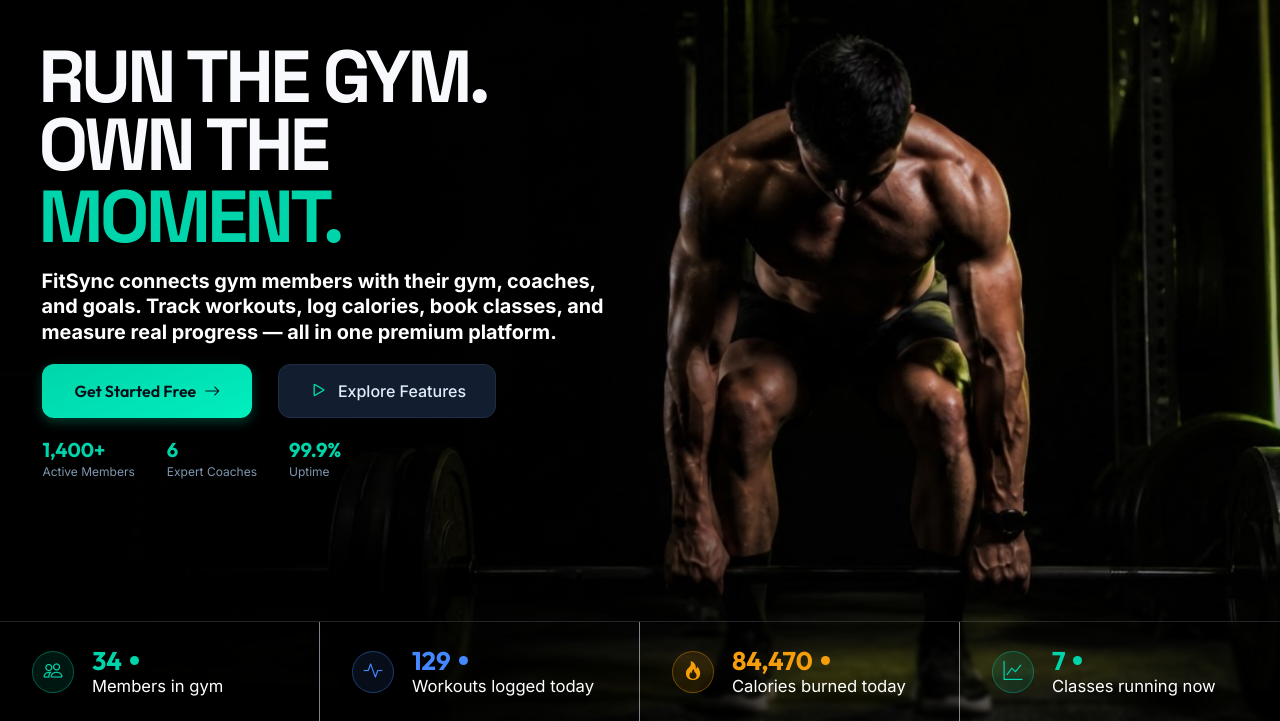
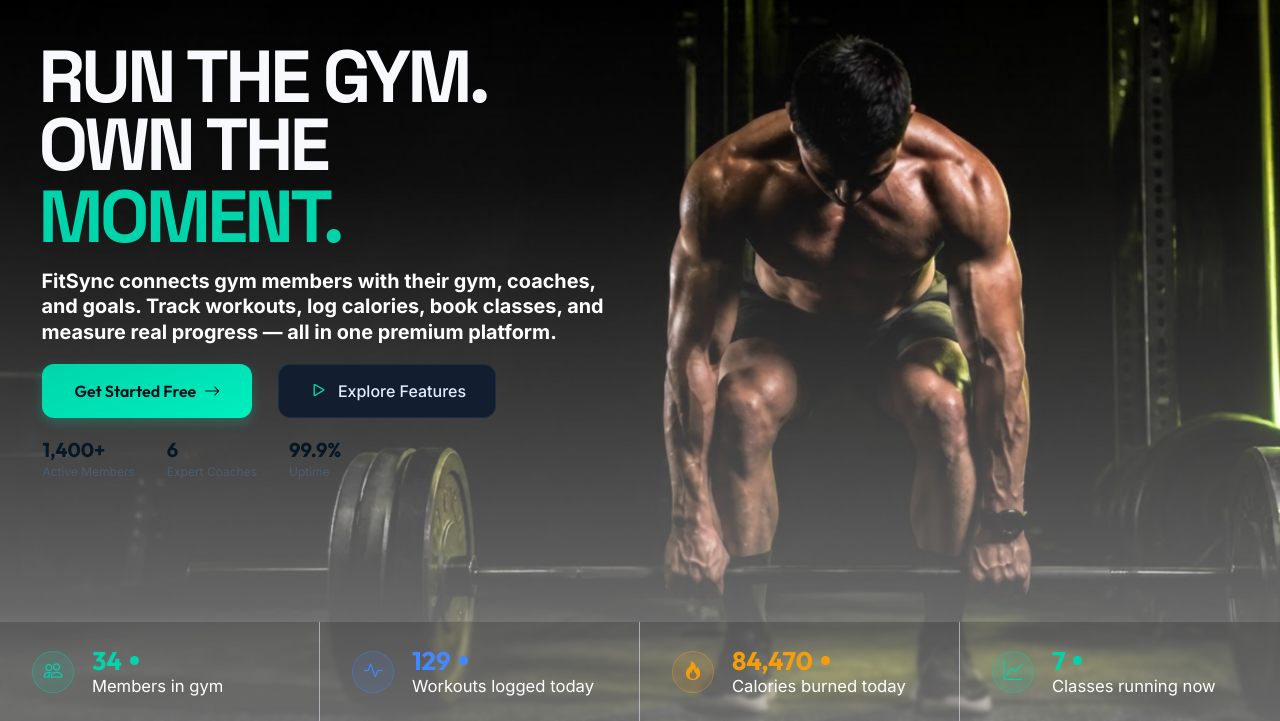
Before and after one commit to hanshineeteeluckdherry-rgb/FitSync, a Django app: page / in a window 1280 px wide. Shown: the part 79-800 px from the top of the page. Run offline with Django 5.2, Linux system fonts and the light colour scheme.

Commit message:
General UI adjustments

```diff
--- a/static/css/home.css
+++ b/static/css/home.css
@@ -1,4 +1,5 @@
 @import url('https://fonts.googleapis.com/css2?family=Inter:wght@400;500;600;700;800&family=Outfit:wght@600;700&family=Space+Grotesk:wght@700&display=swap');
+
 
 body.home-page {
     min-height: 100vh;
@@ -32,10 +33,39 @@
 .home-hero-shade {
     position: absolute;
     inset: 0;
+    z-index:2;
     background:
-        linear-gradient(90deg, rgba(0, 0, 0, 0.96) 0%, rgba(0, 0, 0, 0.85) 32%, rgba(0, 0, 0, 0.34) 54%, rgba(0, 0, 0, 0.10) 76%, rgba(0, 0, 0, 0.34) 100%),
-        linear-gradient(180deg, rgba(0, 0, 0, 0.06) 0%, rgba(0, 0, 0, 0.04) 66%, rgba(0, 0, 0, 0.48) 100%);
+        linear-gradient(
+            to bottom,
+            rgba(13, 21, 37, 0.90) 0%,
+            rgba(13, 21, 37, 0.55) 50%,
+            rgba(13, 21, 37, 0.20) 100%
+        );
     pointer-events: none;
+}
+
+.home-hero-copy,
+.home-live-strip {
+    position: relative;
+    z-index: 3;
+}
+
+html[data-theme="light"] .home-hero-shade {
+    background: linear-gradient(
+        to top,
+        rgba(255, 255, 255, 0.50) 0%,
+        rgba(255, 255, 255, 0.25) 40%,
+        rgba(255, 255, 255, 0.05) 75%,
+        rgba(255, 255, 255, 0.00) 100%
+    );
+}
+
+html[data-theme="light"] .home-mini-stat strong {
+    color: #061826 !important;
+}
+
+html[data-theme="light"] .home-mini-stat span {
+    color: #4A5D70 !important;
 }
 
 .home-hero-copy {
--- a/templates/accounts/register.html
+++ b/templates/accounts/register.html
@@ -20,6 +20,8 @@
     <div class="register-content">
         <a class="auth-brand auth-brand-center" href="{% url 'core:home' %}" aria-label="FitSync home">
             <img src="{% static 'img/fitsync-logo.png' %}" alt="FitSync" class="fitsync-logo auth-brand-logo" width="64" height="64">
+            <span class="brand-fit">Fit<span class="brand-sync">Sync</span>
+    </span>
         </a>
 
         <header class="register-heading">
--- a/templates/core/home.html
+++ b/templates/core/home.html
@@ -6,7 +6,7 @@
 {% block main_class %}home-main{% endblock %}
 
 {% block extra_css %}
-<link rel="stylesheet" href="{% static 'css/home.css' %}?v=2">
+<link rel="stylesheet" href="{% static 'css/home.css' %}?v=3">
 {% endblock %}
 
 {% block content %}
--- a/templates/includes/member_sidebar.html
+++ b/templates/includes/member_sidebar.html
@@ -57,9 +57,6 @@
             <a class="nav-link {% if active_sidebar == 'activities' %}active{% endif %}" href="{% url 'activities:activity_list' %}">
                 <i class="bi bi-geo-alt"></i><span>Outdoor Activities</span>
             </a>
-            <a class="nav-link {% if active_sidebar == 'profile' %}active{% endif %}" href="{% url 'accounts:profile' %}">
-                <i class="bi bi-person"></i><span>Profile</span>
-            </a>
         </div>
     </details>
 </nav>
--- a/templates/includes/sidebar_user.html
+++ b/templates/includes/sidebar_user.html
@@ -6,7 +6,7 @@
 <div class="sidebar-user dropup">
     <ul class="dropdown-menu sidebar-user-menu" aria-labelledby="sidebarUserToggle">
         <li>
-            <a class="dropdown-item sidebar-user-item" href="{% url 'accounts:profile_edit' %}">
+            <a class="dropdown-item sidebar-user-item" href="{% url 'accounts:profile' %}">
                 <i class="bi bi-gear" aria-hidden="true"></i>
                 <span>Settings</span>
             </a>
```
Also changed, not shown: static/css/auth.css (+26 -0 lines), templates/layouts/admin_base.html (+4 -3 lines).
